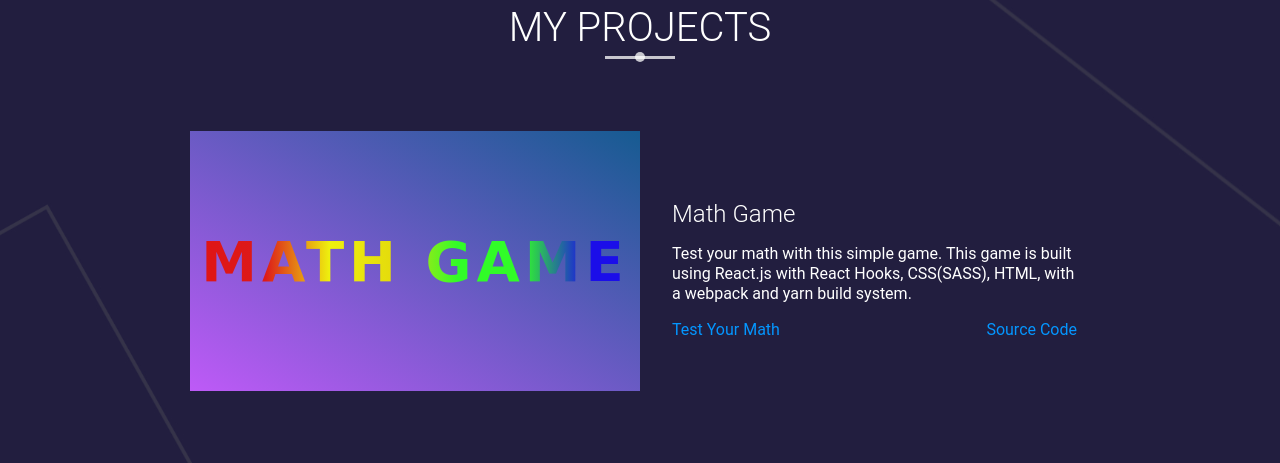
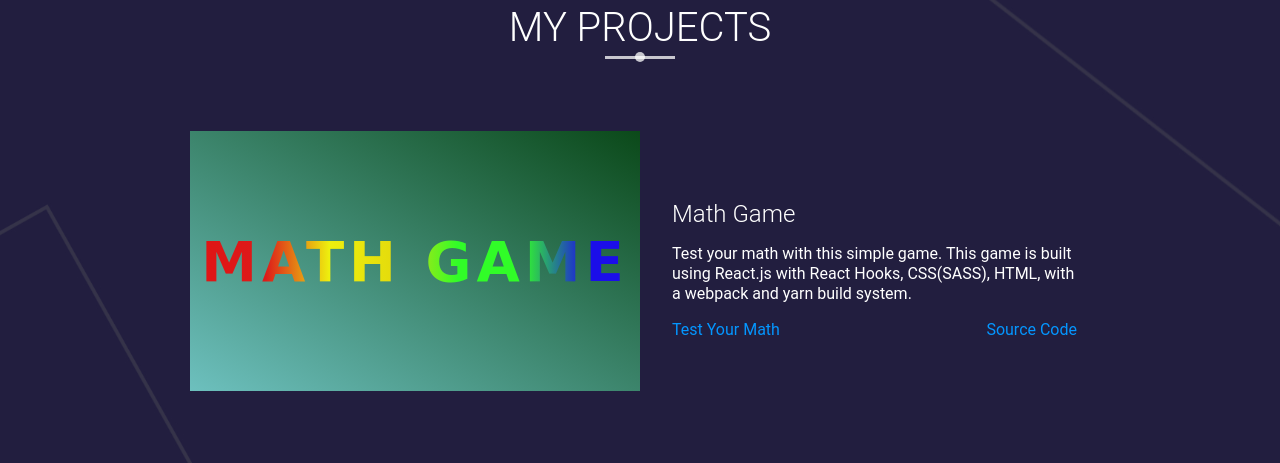
Before and after one commit to Darsh2987/portfolio-2020, a website built with webpack: page src/index.html in a window 1280 px wide. Shown: the part 1800-2263 px from the top of the page. Built offline with nearby package versions, Linux system fonts and the light colour scheme; files whose address does not match are found by name; a web font is replaced by a local one.

Commit message:
change background coloe of math game project item

```diff
--- a/src/assets/styles/scss/modules/_projects.scss
+++ b/src/assets/styles/scss/modules/_projects.scss
@@ -92,7 +92,7 @@
 }
 
 #math-game {
-  background-image: linear-gradient(390deg, rgb(190, 90, 247), rgb(22, 91, 145));
+  background-image: linear-gradient(390deg, rgb(109, 192, 190), rgb(11, 73, 25));
   h2 {
     font-family: "Akaya Telivigala", cursive;
     background: rgb(223, 21, 21);
```
